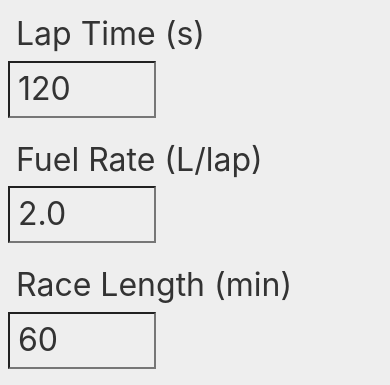
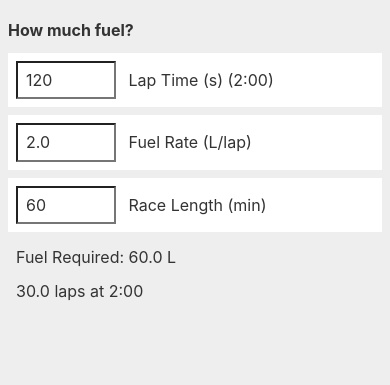
Before and after one commit to andygock/fuel-calculator, a website built with Parcel: page src/index.html in a window 390 px wide. Shown: the top 385 px of the page. Built offline with nearby package versions, Linux system fonts and the light colour scheme.

Commit message:
Change styling and layout, looks nicer on mobile

```diff
--- a/src/index.html
+++ b/src/index.html
@@ -14,9 +14,9 @@
   <link rel="stylesheet" href="style.scss" />
   <body>
     <div class="container">
+      <h2>How much fuel?</h2>
       <div class="inputs">
         <div>
-          <label for="lapTime">Lap Time (s)</label>
           <input
             id="lapTime"
             name="lapTime"
@@ -24,10 +24,12 @@
             step="1"
             value="120"
           />
+          <label for="lapTime"
+            >Lap Time (s) (<span class="lapTimeFormatted">0:00</span>)</label
+          >
         </div>
 
         <div>
-          <label for="fuelRate">Fuel Rate (L/lap)</label>
           <input
             id="fuelRate"
             name="fuelRate"
@@ -35,10 +37,10 @@
             step="0.01"
             value="2.0"
           />
+          <label for="fuelRate">Fuel Rate (L/lap)</label>
         </div>
 
         <div>
-          <label for="raceTime">Race Length (min)</label>
           <input
             id="raceTime"
             name="raceTime"
@@ -46,6 +48,7 @@
             step="1"
             value="60"
           />
+          <label for="raceTime">Race Length (min)</label>
         </div>
       </div>
 
@@ -54,7 +57,10 @@
           <span class="label">Fuel Required:</span>
           <span class="output"><span id="fuelRequired">0</span> L</span>
         </div>
-        <p><span id="lapCount">0</span> laps at <span id="lapTimeFormatted">0:00</span></p>
+        <p>
+          <span id="lapCount">0</span> laps at
+          <span class="lapTimeFormatted">0:00</span>
+        </p>
       </div>
     </div>
 
--- a/src/style.scss
+++ b/src/style.scss
@@ -4,7 +4,7 @@ html {
 
 body,
 input {
-  font-size: 2rem;
+  font-size: 1rem;
   font-family: -apple-system, BlinkMacSystemFont, "Segoe UI", Roboto, Oxygen,
     Ubuntu, Cantarell, "Open Sans", "Helvetica Neue", sans-serif;
   color: #333;
@@ -14,19 +14,26 @@ input {
 
 label {
   display: inline-block;
-  width: 20rem;
+  width: 10rem;
   padding: 0.5rem;
 }
 
 input {
-  width: 8rem;
+  width: 5rem;
   padding: 0.5rem;
+  background-color: white;
 }
 
 .inputs > div {
-  margin-bottom: 1rem;
+  margin-bottom: 0.5rem;
+  background-color: white;
+  padding: 0.5rem;
 }
 
 .outputs {
   padding: 0.5rem;
 }
+
+h2 {
+  font-size: 1rem;
+}
```
